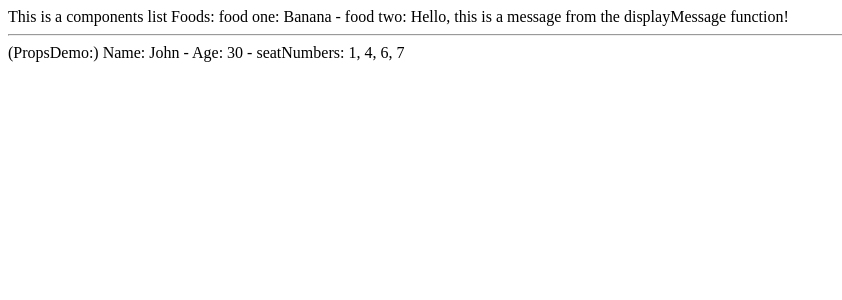
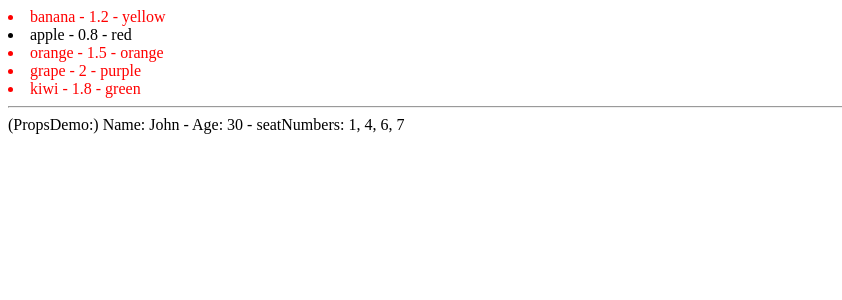
Before and after one commit to nhienkrb/tutor-react, a React (Vite) app: page / in a window 1280 px wide. Shown: the top 300 px of the page, without its empty margins (0-842 px from the left). Built offline with nearby package versions, Linux system fonts and the light colour scheme.

Commit message:
knowledge: condition rendering list items

```diff
--- a/src/components/Foods.jsx
+++ b/src/components/Foods.jsx
@@ -1,10 +1,21 @@
+import Fruit from "./Fruit";
+
 function displayMessage() {
   return "Hello, this is a message from the displayMessage function!";
 }
-
+const foodList = [
+  {name:"banana", price: 1.2, color: "yellow"},
+  {name:"apple", price: 0.8, color: "red"},
+  {name:"orange", price: 1.5, color: "orange"},
+  {name:"grape", price: 2.0, color: "purple"},
+  {name:"kiwi", price: 1.8, color: "green"},
+]
 export default function Foods() {
-  const food = "Banana";
   return (
-    <div>This is a components list Foods: food one: {food}  - food two: {displayMessage()}</div>
+    <div>
+      {foodList.map((food, index) => (
+        <Fruit key={index} fruit={food} />
+      ))}
+    </div>
   );
 }
--- /dev/null
+++ b/src/components/Fruit.jsx
@@ -0,0 +1,8 @@
+export default function Fruit({ fruit }) {
+  return (
+    <div>
+      {" "}
+      {fruit.price > 1 ? (<li style={{ color: "red" }}>{fruit.name} - {fruit.price} - {fruit.color}</li>) : (<li>{fruit.name} - {fruit.price} - {fruit.color}</li>)}
+    </div>
+  );
+}
```
